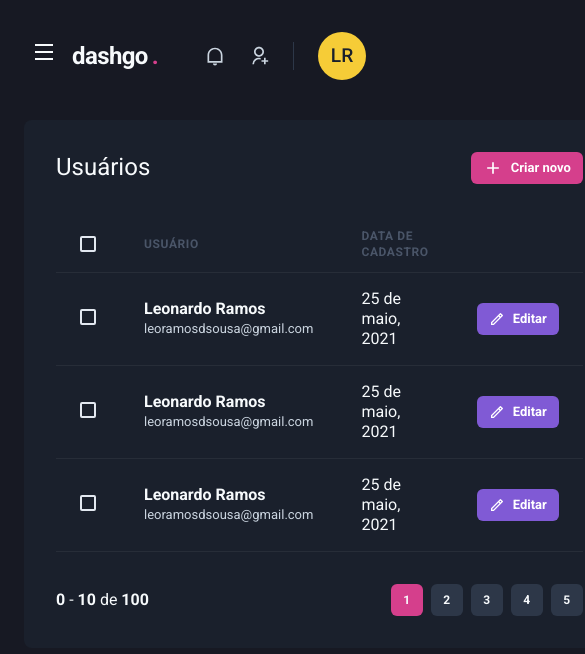
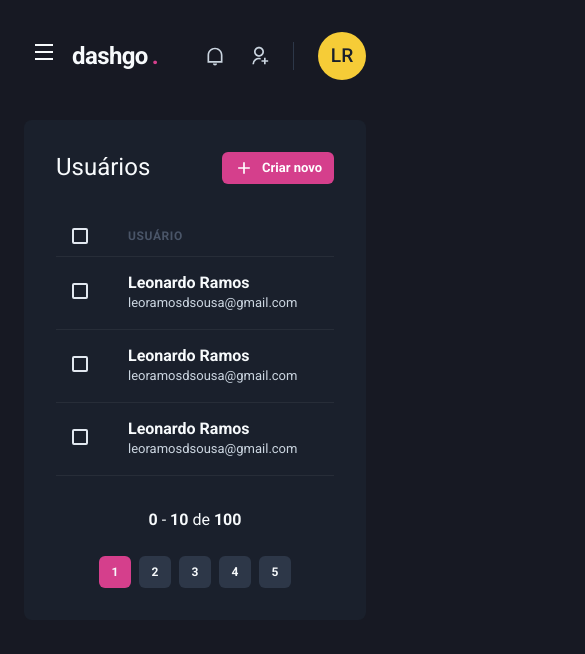
Before and after one commit to leoramos25/dashgo, a Next.js app: page /users in a window 390 px wide. Shown: the top 654 px of the page, 585 px wide, since content can reach past the window. Built offline with nearby package versions, Linux system fonts and the light colour scheme.

Commit message:
responsividade UserList

```diff
--- a/src/components/Pagination/index.tsx
+++ b/src/components/Pagination/index.tsx
@@ -4,7 +4,7 @@
 export function Pagination() {
     return (
         <Stack
-            direction="row"
+            direction={["column", "row"]}
             mt="8"
             justify="space-between"
             align="center"
--- a/src/pages/users/index.tsx
+++ b/src/pages/users/index.tsx
@@ -1,10 +1,16 @@
-import { Box, Button, Checkbox, Flex, Heading, Icon, Table, Tbody, Td, Text, Th, Thead, Tr } from "@chakra-ui/react";
+import { Box, Button, Checkbox, Flex, Heading, Icon, Table, Tbody, Td, Text, Th, Thead, Tr, useBreakpointValue } from "@chakra-ui/react";
 import { RiAddLine, RiPencilLine } from "react-icons/ri";
 import { Header } from "../../components/Header";
 import { Pagination } from "../../components/Pagination";
 import { Sidebar } from "../../components/Sidebar";
 
 export default function UserList() {
+    const isWideVersion = useBreakpointValue({
+        base: false,
+        lg: true
+    })
+
+
     return (
         <Box>
             <Header />
@@ -26,21 +32,21 @@
                     <Table colorScheme="whiteAlpha">
                         <Thead>
                             <Tr>
-                                <Th px="6" color="gray.300" width="8">
+                                <Th px={["4", "4", "6"]} color="gray.300" width="8">
                                     <Checkbox colorScheme="pink" />
                                 </Th>
                                 <Th>
                                     Usuário
                                 </Th>
-                                <Th>
+                                { isWideVersion && <Th>
                                     Data de cadastro
-                                </Th>
-                                <Th width="8"></Th>
+                                </Th>}
+                                {/* <Th width="8"></Th> */}
                             </Tr>
                         </Thead>
                         <Tbody>
                             <Tr>
-                                <Td>
+                                <Td px={["4", "4", "6"]}>
                                     <Checkbox colorScheme="pink" />
                                 </Td>
                                 <Td>
@@ -49,8 +55,54 @@
                                         <Text fontSize="small" color="gray.300">leoramosdsousa@gmail.com</Text>
                                     </Box>
                                 </Td>
-                                <Td>25 de maio, 2021</Td>
+                                { isWideVersion && <Td>25 de maio, 2021</Td>}
+                                {/* <Td>
+                                    <Button
+                                        as="a"
+                                        size="sm"
+                                        fontSize="small"
+                                        colorScheme="purple"
+                                        leftIcon={<Icon as={RiPencilLine} fontSize="16" />}
+                                    >
+                                        {isWideVersion ? "Editar" : ''}
+                                    </Button>
+                                </Td> */}
+                            </Tr>
+                            <Tr>
+                                <Td px={["4", "4", "6"]}>
+                                    <Checkbox colorScheme="pink" />
+                                </Td>
                                 <Td>
+                                    <Box>
+                                        <Text fontWeight="bold">Leonardo Ramos</Text>
+                                        <Text fontSize="small" color="gray.300">leoramosdsousa@gmail.com</Text>
+                                    </Box>
+                                </Td>
+                                { isWideVersion && <Td>25 de maio, 2021</Td>}
+                                {/* <Td>
+                                    <Button
+                                        as="a"
+                                        size="sm"
+                                        fontSize="small"
+                                        colorScheme="purple"
+                                        leftIcon={<Icon as={RiPencilLine} fontSize="16" />}
+                                    >
+                                        {isWideVersion ? "Editar" : null}
+                                    </Button>
+                                </Td> */}
+                            </Tr>
+                            <Tr>
+                                <Td px={["4", "4", "6"]}>
+                                    <Checkbox colorScheme="pink" />
+                                </Td>
+                                <Td>
+                                    <Box>
+                                        <Text fontWeight="bold">Leonardo Ramos</Text>
+                                        <Text fontSize="small" color="gray.300">leoramosdsousa@gmail.com</Text>
+                                    </Box>
+                                </Td>
+                                { isWideVersion && <Td>25 de maio, 2021</Td>}
+                                {/* <Td>
                                     <Button
                                         as="a"
                                         size="sm"
@@ -60,53 +112,7 @@
                                     >
                                         Editar
                                     </Button>
-                                </Td>
-                            </Tr>
-                            <Tr>
-                                <Td>
-                                    <Checkbox colorScheme="pink" />
-                                </Td>
-                                <Td>
-                                    <Box>
-                                        <Text fontWeight="bold">Leonardo Ramos</Text>
-                                        <Text fontSize="small" color="gray.300">leoramosdsousa@gmail.com</Text>
-                                    </Box>
-                                </Td>
-                                <Td>25 de maio, 2021</Td>
-                                <Td>
-                                    <Button
-                                        as="a"
-                                        size="sm"
-                                        fontSize="small"
-                                        colorScheme="purple"
-                                        leftIcon={<Icon as={RiPencilLine} fontSize="16" />}
-                                    >
-                                        Editar
-                                    </Button>
-                                </Td>
-                            </Tr>
-                            <Tr>
-                                <Td>
-                                    <Checkbox colorScheme="pink" />
-                                </Td>
-                                <Td>
-                                    <Box>
-                                        <Text fontWeight="bold">Leonardo Ramos</Text>
-                                        <Text fontSize="small" color="gray.300">leoramosdsousa@gmail.com</Text>
-                                    </Box>
-                                </Td>
-                                <Td>25 de maio, 2021</Td>
-                                <Td>
-                                    <Button
-                                        as="a"
-                                        size="sm"
-                                        fontSize="small"
-                                        colorScheme="purple"
-                                        leftIcon={<Icon as={RiPencilLine} fontSize="16" />}
-                                    >
-                                        Editar
-                                    </Button>
-                                </Td>
+                                </Td> */}
                             </Tr>
                         </Tbody>
                     </Table>
```
